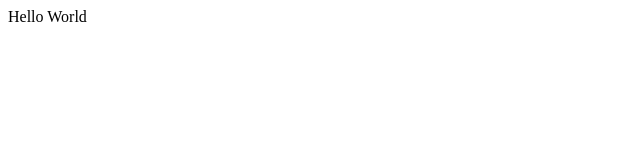
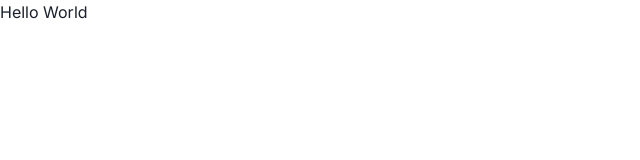
Before and after one commit to afrieirham/bayarsini-lite, a Next.js app: page / in a window 1280 px wide. Shown: the top 160 px of the page, without its empty margins (0-640 px from the left). Built offline with nearby package versions, Linux system fonts and the light colour scheme.

Commit message:
Setup chakra ui

```diff
--- a/package.json
+++ b/package.json
@@ -8,6 +8,10 @@
     "start": "next start"
   },
   "dependencies": {
+    "@chakra-ui/react": "^1.6.3",
+    "@emotion/react": "^11",
+    "@emotion/styled": "^11",
+    "framer-motion": "^4",
     "next": "10.x",
     "react": "17.x",
     "react-dom": "17.x"
--- a/pages/_app.js
+++ b/pages/_app.js
@@ -1,5 +1,12 @@
+import { ChakraProvider } from '@chakra-ui/react'
+import { customTheme } from '@styles/theme'
+
 function MyApp({ Component, pageProps }) {
-  return <Component {...pageProps} />
+  return (
+    <ChakraProvider theme={customTheme}>
+      <Component {...pageProps} />
+    </ChakraProvider>
+  )
 }
 
 export default MyApp
--- /dev/null
+++ b/pages/_document.js
@@ -0,0 +1,24 @@
+import Document, { Html, Head, Main, NextScript } from 'next/document'
+
+class MyDocument extends Document {
+  render() {
+    return (
+      <Html>
+        <Head>
+          <link rel='preconnect' href='https://fonts.gstatic.com' />
+          <link
+            href='https://fonts.googleapis.com/css2?family=Inter:wght@400;600;700&display=swap'
+            rel='stylesheet'
+          />
+          <link rel='icon' href='/favicon.ico' />
+        </Head>
+        <body>
+          <Main />
+          <NextScript />
+        </body>
+      </Html>
+    )
+  }
+}
+
+export default MyDocument
--- /dev/null
+++ b/styles/theme.js
@@ -0,0 +1,24 @@
+import { extendTheme } from '@chakra-ui/react'
+
+export const customTheme = extendTheme({
+  styles: {
+    global: {
+      html: {
+        minWidth: '360px',
+        scrollBehavior: 'smooth',
+      },
+      '#__next': {
+        display: 'flex',
+        flexDirection: 'column',
+        minHeight: '100vh',
+      },
+    },
+  },
+  fonts: {
+    body: `Inter,-apple-system,BlinkMacSystemFont,"Segoe UI",Helvetica,Arial,sans-serif,"Apple Color Emoji","Segoe UI Emoji","Segoe UI Symbol"`,
+  },
+  fontWeight: {
+    normal: 400,
+    bold: 700,
+  },
+})
```
Also changed, not shown: 1 other file (tests, documents, lock files or other folders).
